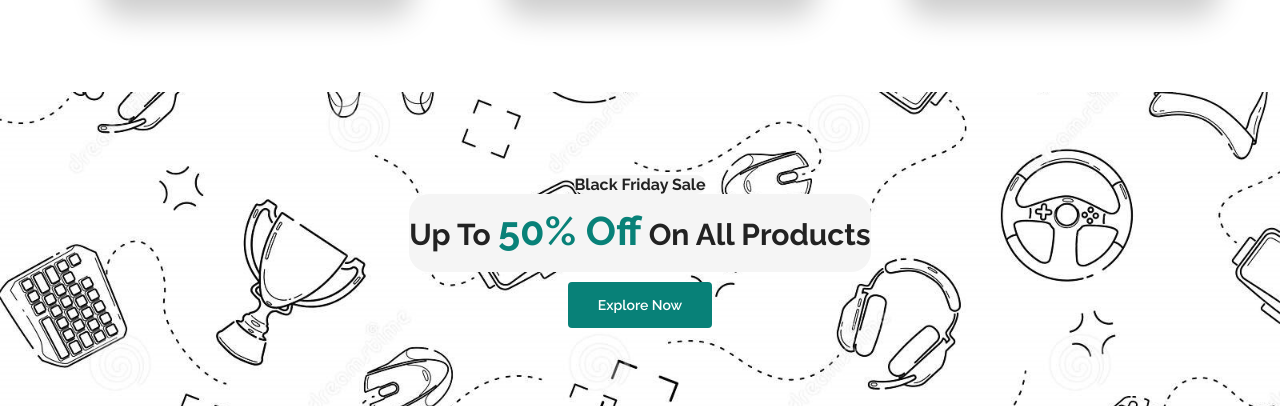
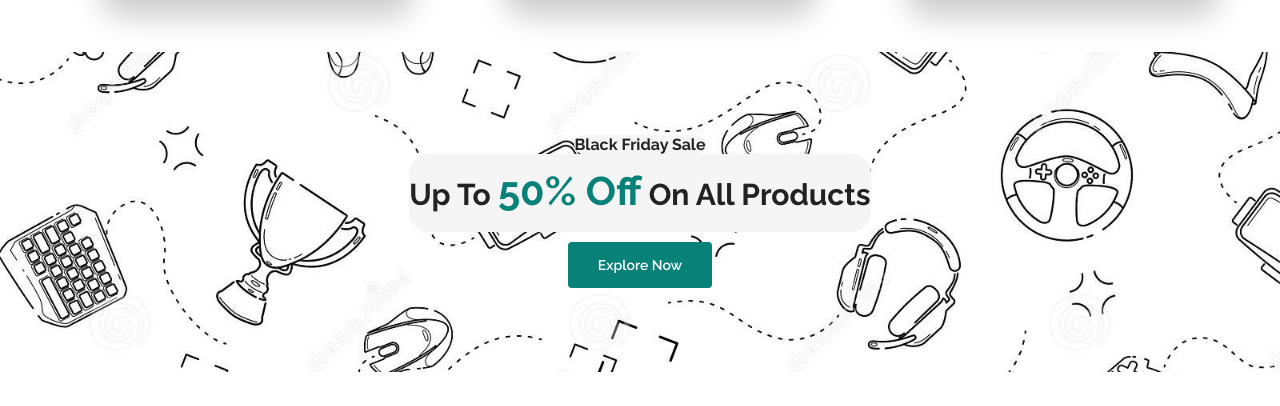
Before and after one commit to MajinB10/Assignment-1, a plain HTML site: page index.html in a window 1280 px wide. Shown: the part 2040-2446 px from the top of the page. Drawn offline with Linux system fonts and the light colour scheme.

Commit message:
changes 42

```diff
--- a/index.html
+++ b/index.html
@@ -179,7 +179,7 @@
         </div>
     </section>
 
-    <section id="banner" class="section-m1">
+    <section id="banner" class="aesthetic2">
         <h4>Black Friday Sale</h4>
         <h2>Up To <span>50% Off</span> On All Products</h2>
         <button class="normal" onclick="window.location.href='shop.html'">Explore Now</button>
```
